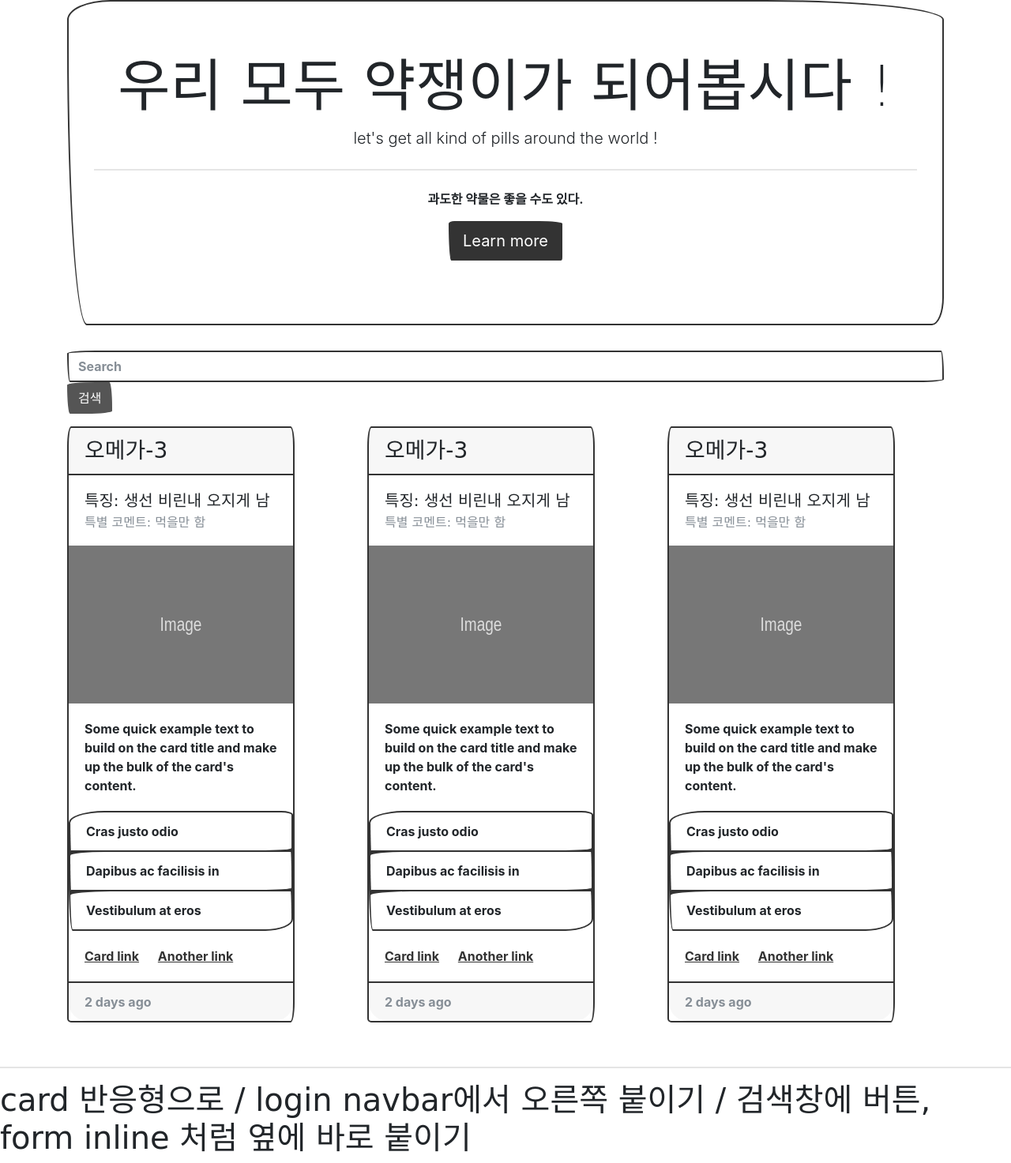
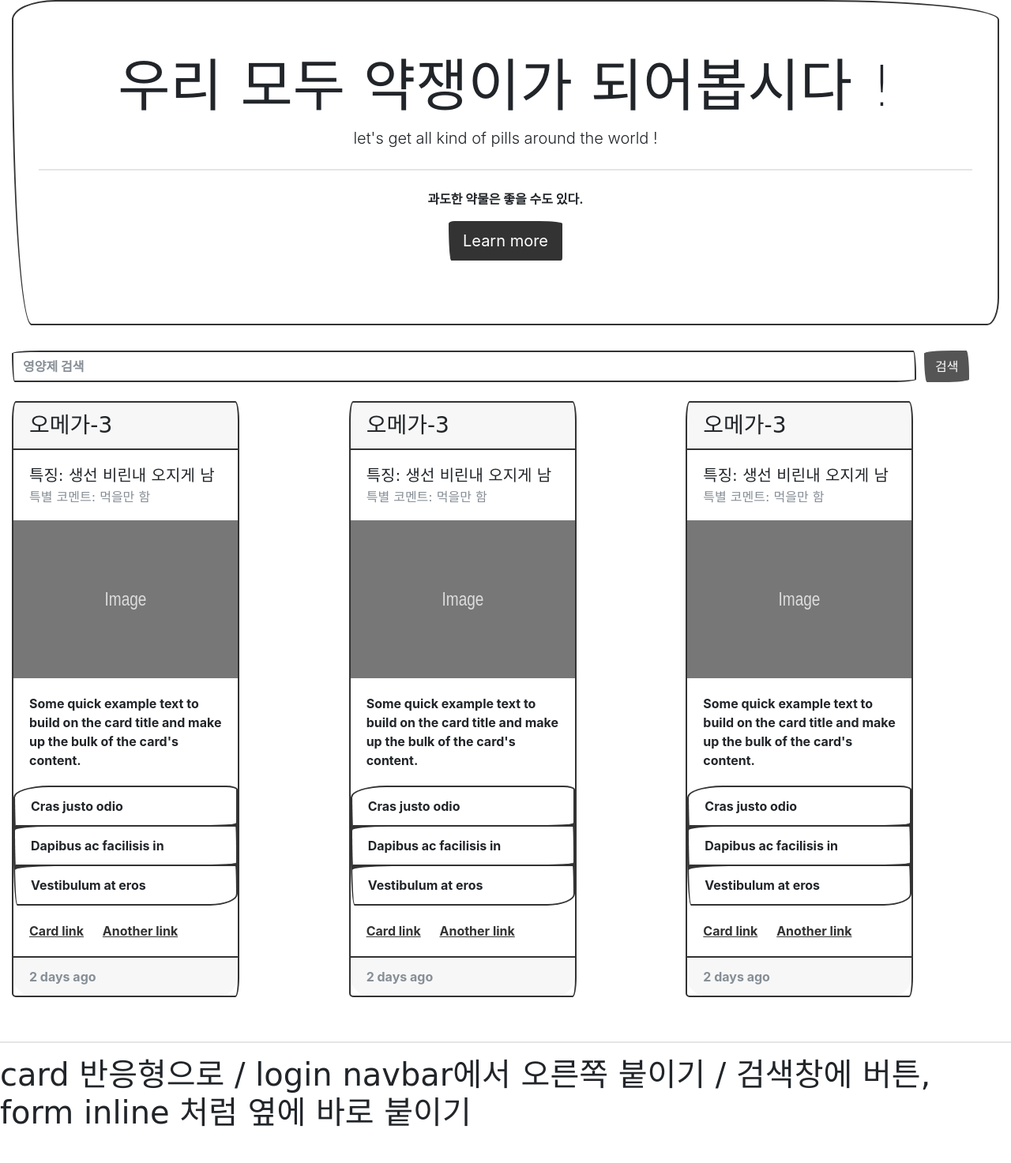
Before and after one commit to Covee/Pillme_django, a Django app: page / in a window 1280 px wide. Shown: the part 60-1533 px from the top of the page at 79% size. After the commit the page ends 1487 px from the top, so only its background shows below. Run offline with Django 3.2, Linux system fonts and the light colour scheme; some libraries are stand-ins or nearby versions; some web fonts are replaced.

Commit message:
검색 기능 추가, 연결

```diff
--- a/src/templates/home.html
+++ b/src/templates/home.html
@@ -3,7 +3,7 @@
   <body>
 
   	{% block content %}
-  	<div class="container">
+  	<div class="container-fluid">
 	  	<div class="jumbotron text-center" >
 	  		<h1 class="display-3">우리 모두 약쟁이가 되어봅시다 !</h1>
 	  		<p class="lead">let's get all kind of pills around the world !</p>
@@ -15,16 +15,22 @@
 	  	</div>
   	</div>
 
-  	<div class="container">
 
-  		<form class="form mb-3">
-			<input class="form-control mr-sm-2" type="text" placeholder="Search">
-			<button class="btn btn-secondary my-2 my-sm-0" type="submit">검색</button>
-  		</form>
+	<div class="container-fluid">
+		<form method="GET" action="{% url 'pills:pill_list' %}">
+		  	<div class="form-row">
+			    <div class="col-sm-11">
+			    	<input type="text" name="q" value="{{ request.GET.q }}" class="form-control mr-sm-3" placeholder="영양제 검색">
+			    </div>
+			    <div class="col-auto">
+			      	<button class="btn btn-secondary my-sm-0" type="submit">검색</button>
+			    </div>
+		  	</div>
+		</form>
+	</div>
 
-  	</div>
-
-  	<div class='container'>
+  </br>
+  	<div class='container-fluid'>
   		<div class="row">
   			<div class="col-md-4">
 			  	<div class="card mb-3" style="width: 18rem;">
```
Also changed, not shown: src/pills/templates/pills/pill_list.html (+5 -2 lines), src/pills/views.py (+12 -0 lines), src/db.sqlite3.
